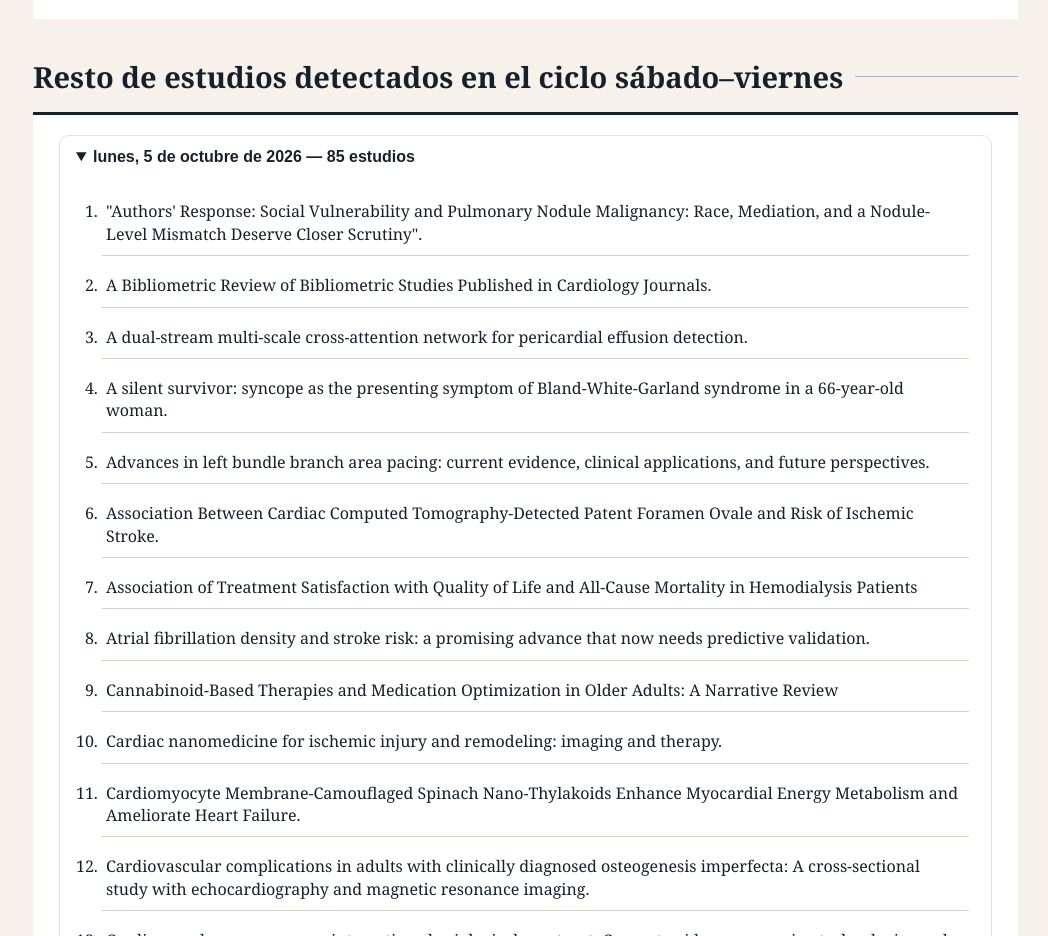
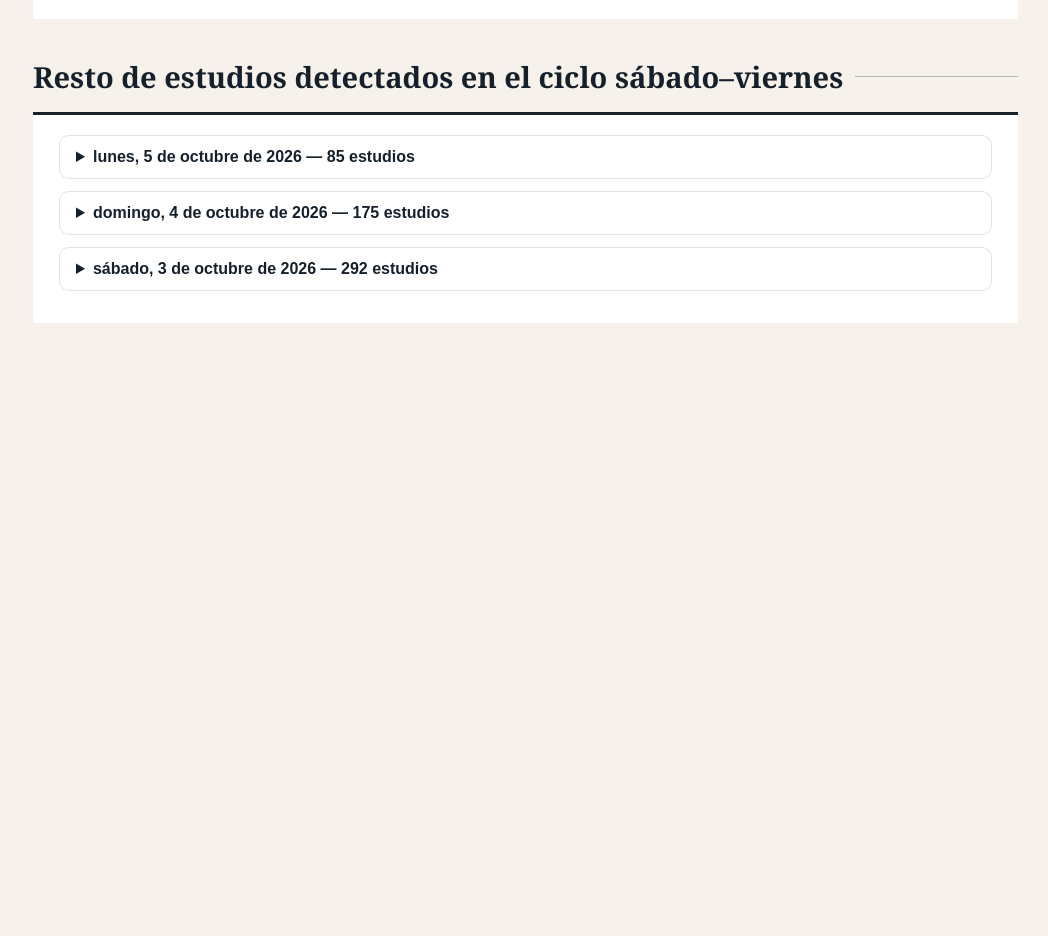
Before and after one commit to ricardodalton/CardioUpdate, a plain HTML site: page CardioUpdate_FINAL_AUTO/index.html in a window 1280 px wide. Shown: the part 4187-5123 px from the top of the page, without its empty margins (232-1280 px from the left). After the commit the page ends 4580 px from the top, so only its background shows below. Drawn offline with Linux system fonts and the light colour scheme.

Commit message:
Collapse all remainder study days by default

```diff
--- a/CardioUpdate_FINAL_AUTO/index.html
+++ b/CardioUpdate_FINAL_AUTO/index.html
@@ -281,7 +281,7 @@ function renderWeeklyRemainder(){
     const [year,month,date]=day.split('-').map(Number);
     return new Intl.DateTimeFormat('es-AR',{weekday:'long',day:'numeric',month:'long',year:'numeric',timeZone:'UTC'}).format(new Date(Date.UTC(year,month-1,date)));
   };
-  const sections=[...byDay].map(([day,studies],index)=>`<details class="remainderDay" ${index===0?'open':''}><summary>${esc(dayLabel(day))} — ${studies.length} ${studies.length===1?'estudio':'estudios'}</summary><ol>${studies.map(x=>`<li><a href="${esc(studySourceUrl(x))}" target="_blank" rel="noopener">${esc(x.title)}</a></li>`).join('')}</ol></details>`).join('');
+  const sections=[...byDay].map(([day,studies])=>`<details class="remainderDay"><summary>${esc(dayLabel(day))} — ${studies.length} ${studies.length===1?'estudio':'estudios'}</summary><ol>${studies.map(x=>`<li><a href="${esc(studySourceUrl(x))}" target="_blank" rel="noopener">${esc(x.title)}</a></li>`).join('')}</ol></details>`).join('');
   box.innerHTML=items.length
     ? `<div class="ruleTitle"><h2>Resto de estudios detectados en el ciclo sábado–viernes</h2><span></span></div><div class="remainderList">${sections}</div>`
     : `<div class="ruleTitle"><h2>Resto de estudios detectados en el ciclo sábado–viernes</h2><span></span></div><div class="empty">Aún no se detectaron estudios adicionales en este ciclo.</div>`;
```
